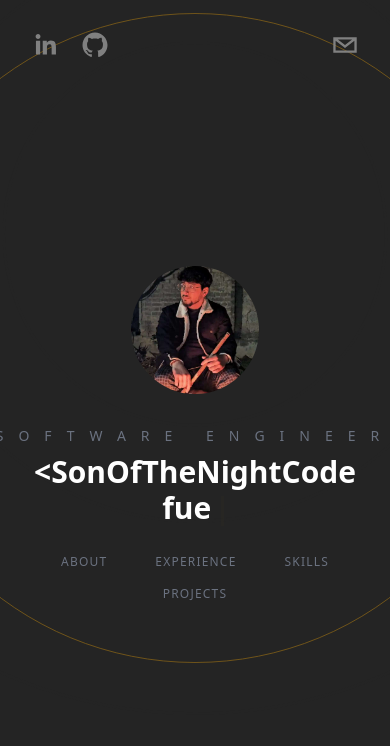
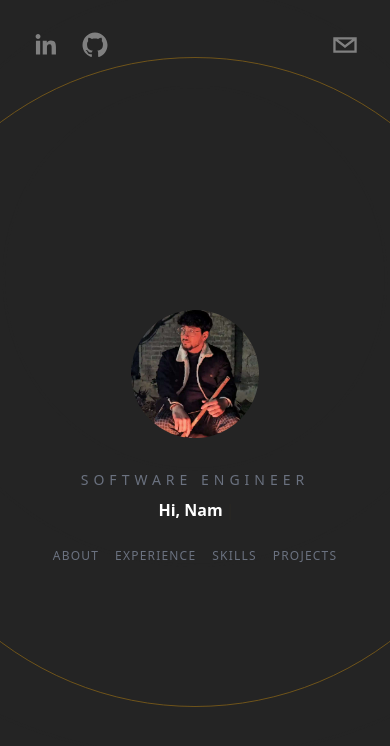
Before and after one commit to AdeelAbid0/Portfolio-New, a Next.js app: page / in a window 390 px wide. Shown: the top 746 px of the page. Built offline with nearby package versions, Linux system fonts and the light colour scheme.

Commit message:
Fixed the splacing during scrolling and making it more responsive

```diff
--- a/components/About.tsx
+++ b/components/About.tsx
@@ -19,6 +19,7 @@ function About({}: Props) {
         transition={{
           duration: 1.2,
         }}
+        viewport={{ once: true }}
         src="https://avatars.githubusercontent.com/u/101820380?s=400&u=622c5ae10172a3738daea1c249a1e8edf7cc372a&v=4"
         className="-mb-10 sm:-mb-20 md:mb-0 flex-shrink-0 w-56 h-56 rounded-full object-cover md:rounded-lg md:w-64 md:h-95 xl:w-[500px] xl:h-[500px] "
       />
@@ -31,6 +32,7 @@ function About({}: Props) {
         transition={{
           duration: 1.2,
         }}
+        viewport={{ once: true }}
         className="space-y-5 sm:space-y-10 px-0 md:px-10"
       >
         <h4 className="text-xl  sm:text-4xl lg:text-5xl font-semibold text-center">
--- a/components/Hero.tsx
+++ b/components/Hero.tsx
@@ -7,9 +7,10 @@ type Props = {};
 function Hero({}: Props) {
   const [text, count] = useTypewriter({
     words: [
-      '<SonOfTheNightCode fuel="coffee" />',
       'Hi, Name\'s Abdullah "AK" Khan',
-      "Steak-Devourer-and-Anime-Connoisseur.tsx",
+      '<NightCoder fuel="coffee" />',
+      "Steak-Devourer.tsx",
+      "Anime-Connoisseur.JSON",
     ],
     delaySpeed: 2000,
     loop: true,
@@ -23,10 +24,10 @@ function Hero({}: Props) {
         alt=""
       />
       <div className="z-20">
-        <h2 className="text-sm uppercase text-gray-500 pb-2 tracking-[15px]">
+        <h2 className=" tracking-[5px] text-sm uppercase text-gray-500 pb-2 sm:tracking-[15px]">
           Software Engineer
         </h2>
-        <h1 className="text-3xl md:text-5xl lg:text-6xl font-semibold px-10">
+        <h1 className="text-base sm:text-3xl md:text-5xl lg:text-6xl font-semibold px-2 sm:px-10">
           <span>{text}</span>
           <Cursor cursorColor="#F7AB0A" />
         </h1>
--- a/styles/globals.css
+++ b/styles/globals.css
@@ -4,7 +4,7 @@
 
 @layer components {
   .hero-button-class {
-    @apply px-6 py-2 border-[#242424] rounded-full uppercase text-xs tracking-widest text-gray-500 transition-all hover:border-[#F7AB0A]/40 hover:text-[#F7AB0A]/40;
+    @apply px-2 sm:px-6 sm:py-2 border-[#242424] rounded-full uppercase text-xs tracking-widest text-gray-500 transition-all hover:border-[#F7AB0A]/40 hover:text-[#F7AB0A]/40;
   }
   .contact-input {
     @apply outline-none bg-slate-400/10 rounded-sm border-b w-full px-3 py-2 md:px-6 md:py-4 border-[#242424] text-gray-500 placeholder-gray-500 transition-all focus:border-[#F7AB0A]/40 focus:text-[#F7AB0A]/40 hover:border-[#F7AB0A]/40;
```
